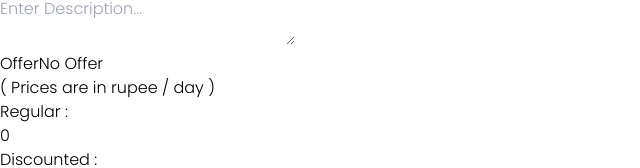
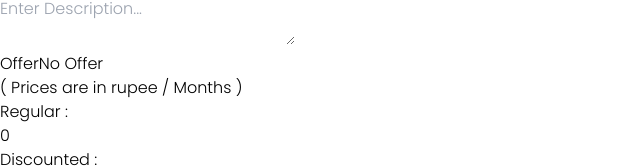
Before and after one commit to AlokMahapatra26/RealEstate-Marketplace, a React (Vite) app: page /create-listing in a window 1280 px wide. Shown: the part 370-538 px from the top of the page, without its empty margins (0-640 px from the left). Built offline with nearby package versions, Linux system fonts and the light colour scheme; no server answers; sample sign-in values are in the browser's storage.

Commit message:
added createListing page to private route

```diff
--- a/src/App.jsx
+++ b/src/App.jsx
@@ -22,7 +22,10 @@ export default function App(){
         <Route path="/offers" element={<Offers/>}></Route>
         <Route path="/sign-in" element={<Signin/>}></Route>
         <Route path="/sign-up" element={<Signup/>}></Route>
+
+        <Route path="/create-listing" element={<PrivateRoute/>}>
         <Route path="/create-listing" element={<CreateListing/>}></Route>
+        </Route>
 
         <Route path="/profile" element={<PrivateRoute/>}>
            <Route path="/profile" element={<Profile/>}></Route>
@@ -31,6 +34,8 @@ export default function App(){
         <Route path="/forgot-password" element={<ForgotPassword/>}></Route>
       </Routes>
     </Router>
+
+
     <ToastContainer
 position="bottom-right"
 autoClose={5000}
--- a/src/pages/CreateListing.jsx
+++ b/src/pages/CreateListing.jsx
@@ -121,7 +121,7 @@ export default function createListing() {
           </button>
           </div>
 
-          <p className='text-center mt-6'>( Prices are in rupee / day )</p>
+          <p className='text-center mt-6'>( Prices are in rupee / Months )</p>
           <div className='flex mt-6 w-2/3 lg:w-2/4 mx-auto justify-between items-center'>
           <p>Regular :  </p>
             <input type="number" className='w-20 border rounded p-2' id="regularPrise" min="0" value={regularPrise} onChange={onChange} required/>
```
